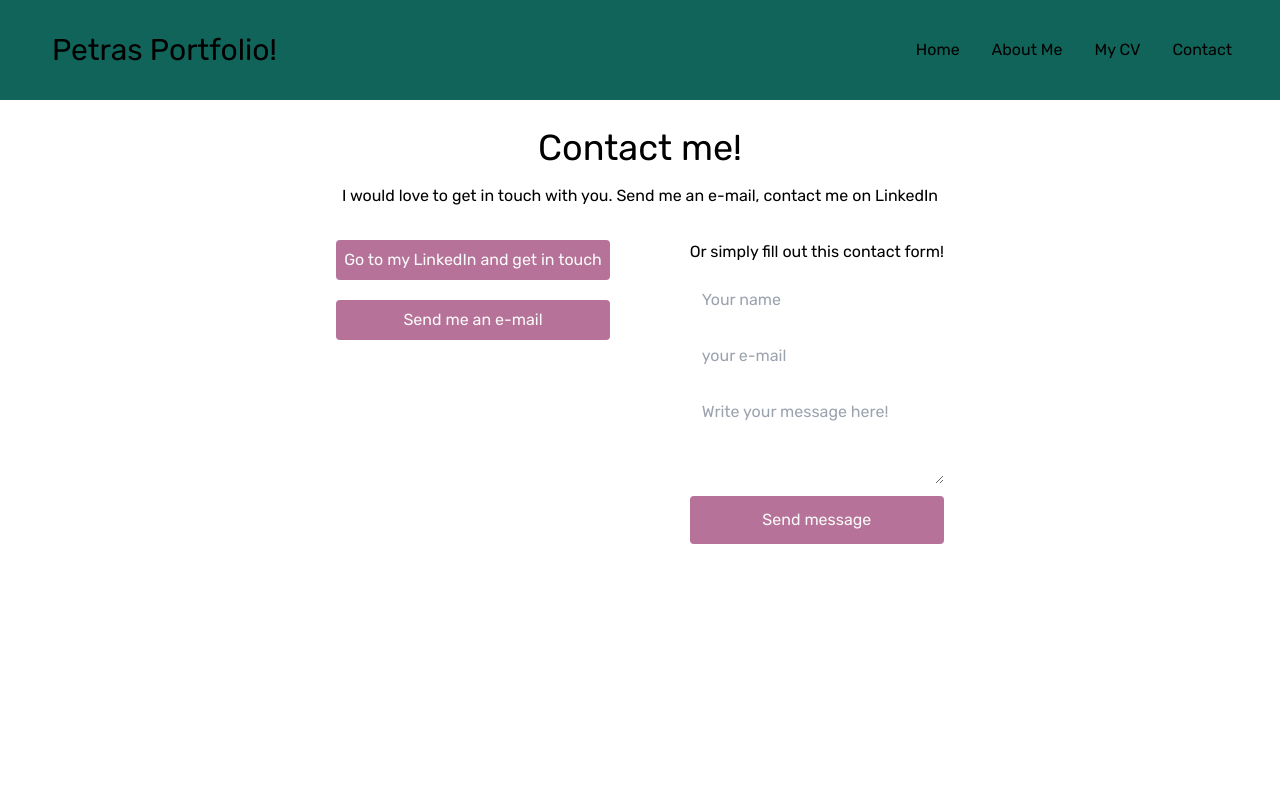
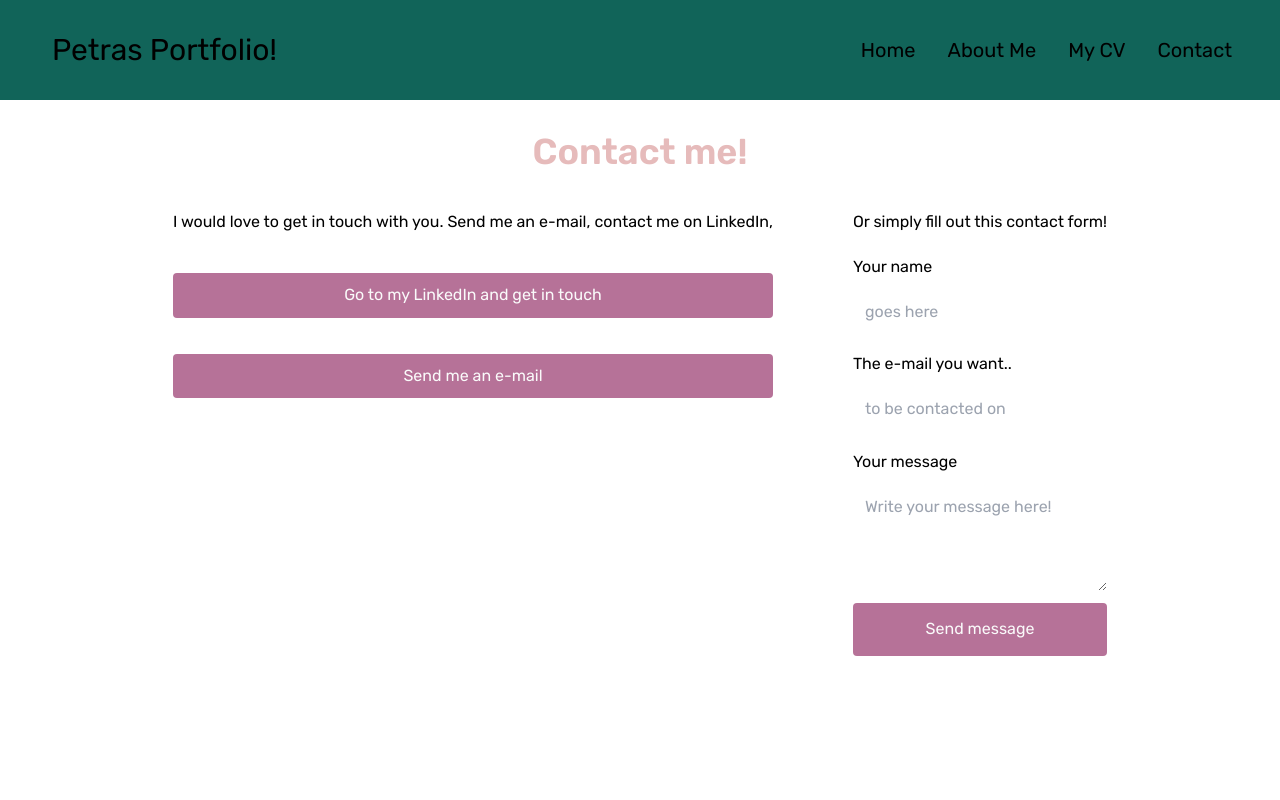
Before and after one commit to Petra-Johansson/portfolio, a Next.js app: page /contact in a window 1280 px wide. Shown: the top 800 px of the page. Built offline with nearby package versions, Linux system fonts and the light colour scheme.

Commit message:
trying to fix contactform. Styling changed.

```diff
--- a/components/contactform.jsx
+++ b/components/contactform.jsx
@@ -23,42 +23,53 @@ export default function ContactForm() {
         "Content-Type": "application/json",
       },
       body: JSON.stringify(messdata),
-    }).then((res) => {
-      console.log("Response recieved");
+    })
+      .then((res) => {
         if (res.status === 200 || 250) {
-        console.log("Response succeeded, message has been sent");
           setSent(true);
           setName("");
           setEmail("");
           setMessage("");
+        } else {
+          console.log("E-mail could not be sent");
         }
-    });
+      })
+      .catch((e) => console.log(e));
   };
 
   return (
     <form className="flex flex-col">
+      <label htmlFor="name" className="flex justify-start mt-2">
+        Your name
+      </label>
       <input
         type="text"
         name="name"
         value={name}
         className="p-3 my-1 rounded"
-        placeholder="Your name"
+        placeholder="goes here"
         required
         onChange={(e) => {
           setName(e.target.value);
         }}
       />
+      <label htmlFor="email" className="flex justify-start mt-2">
+        The e-mail you want..
+      </label>
       <input
         type="email"
         name="email"
         value={email}
         className="p-3 my-1 rounded"
-        placeholder="your e-mail"
+        placeholder="to be contacted on"
         required
         onChange={(e) => {
           setEmail(e.target.value);
         }}
       />
+      <label htmlFor="message" className="flex justify-start mt-2">
+        Your message
+      </label>
       <textarea
         name="message"
         value={message}
@@ -70,14 +81,22 @@ export default function ContactForm() {
           setMessage(e.target.value);
         }}
       />
+
       <input
         type="submit"
         value="Send message"
-        className="text-white bg-purple hover:bg-white hover:text-purple p-3 my-2 rounded"
+        className={
+          sent
+            ? "hidden"
+            : "text-white bg-purple hover:bg-white hover:text-purple hover:cursor-pointer p-3 my-2 rounded"
+        }
         onClick={(e) => {
           sendMessage(e);
         }}
       />
+      <span className={sent ? "text-purple text-bold" : "hidden"}>
+        Your message has been sent and I will respond ASAP :)
+      </span>
     </form>
   );
 }
--- a/components/cvView.jsx
+++ b/components/cvView.jsx
@@ -1,7 +1,7 @@
 export default function CvView() {
     return (
         <>
-        <button className="my-6 p-1 bg-purple rounded-xl hover:bg-white hover:text-purple sm:p-2">To download this for easier viewing, <a href="../assets/CV.png" download> please press here </a> </button>
+        <button className="my-6 p-1 bg-purple rounded-xl hover:bg-white hover:text-purple sm:p-2">To download this, <a href="../assets/CV.png" download> please press here </a> </button>
         <img src="../assets/CV.png" alt="png of my cv" className="md:w-[70%]"></img>
 
         </>
--- a/components/hero.jsx
+++ b/components/hero.jsx
@@ -4,11 +4,12 @@ import Link from "next/link";
 export default function Hero() {
   return (
     <div className="flex flex-col items-center justify-center w-50 p-10 mt-20 ">
-      <h2 className="text-3xl my-4">Hey you! I'm Petra</h2>
-      <p className="sm:max-w-[50%] text-center">
+      <h2 className="text-3xl my-4 font-bold">Hey you! I'm Petra</h2>
+      <p className="sm:max-w-[60ch] text-center mb-7">
         an aspiring frontend developer coming straight from the service business
         with the ambition to create user friendly, but still exciting,
         excperiences!
+
       </p>
 
       <div className="flex flex-col p-4">
--- a/components/navbar.jsx
+++ b/components/navbar.jsx
@@ -4,6 +4,7 @@ import { AiOutlineMenu, AiOutlineClose } from "react-icons/ai";
 
 export default function Navbar() {
   const [nav, setNav] = useState(false);
+  const [hiddenByClick, setHiddenByClick] = useState(true);
 
   const seeNav = () => {
     setNav(!nav);
@@ -13,24 +14,24 @@ export default function Navbar() {
     <div className="fixed left-0 top-0 w-full z-10 ease-in duration-280 bg-green">
       <div className="max-w-[1240px] m-auto flex justify-between items-center p-3">
         <Link href="/">
-          <h1 className="text-3xl p-5 hover:text-light-grey hover:bg-green cursor-pointer rounded-full">
+          <h1 className="text-3xl p-5  hover:bg-purple hover:font-bold cursor-pointer rounded-full">
             Petras Portfolio!
           </h1>
         </Link>
         <ul className="hidden sm:flex">
-          <li className="p-4 hover:text-light-grey hover:bg-green rounded-2xl">
+          <li className="p-4 text-xl hover:bg-purple hover:font-bold rounded-2xl">
             {" "}
             <Link href="/">Home</Link>
           </li>
-          <li className="p-4 hover:text-light-grey hover:bg-green rounded-2xl">
+          <li className="p-4 text-xl hover:bg-purple hover:font-bold rounded-2xl">
             {" "}
             <Link href="/about-me">About Me</Link>
           </li>
-          <li className="p-4 hover:text-light-grey hover:bg-green rounded-2xl">
+          <li className="p-4 text-xl hover:bg-purple hover:font-bold rounded-2xl">
             {" "}
             <Link href="/cv">My CV</Link>
           </li>
-          <li className="p-4  hover:text-light-grey hover:bg-green rounded-2xl">
+          <li className="p-4 text-xl  hover:bg-purple hover:font-bold rounded-2xl">
             <Link href="/contact">Contact</Link>
           </li>
         </ul>
@@ -39,8 +40,8 @@ export default function Navbar() {
          If scrensize is bigger than sm=640px, this menu is hidden
          otherwise it's set to block
          */}
-        <div className="block sm:hidden z-10" onClick={seeNav}>
-          {nav ? <AiOutlineClose size={18} /> : <AiOutlineMenu size={18} />}
+        <div className="flex flex-col  sm:hidden z-30" onClick={seeNav}>
+          {nav ? <AiOutlineClose size={25} /> : <AiOutlineMenu size={25} />}
         </div>
         <div
           className={
@@ -60,7 +61,7 @@ export default function Navbar() {
               <Link href="/cv">My CV</Link>
             </li>
             <li className="p-5">
-              <Link href="/contact">Contact</Link>
+              <Link href="/contact">Contact </Link>
             </li>
           </ul>
         </div>
--- a/pages/api/contact.js
+++ b/pages/api/contact.js
@@ -1,8 +1,10 @@
+require("dotenv").config();
+const nodemailer = require("nodemailer");
+
 export default function (req, res) {
-  require("dotenv").config();
 
+  const { name, email, message } = req.body;
 
-  let nodemailer = require("nodemailer");
   const transporter = nodemailer.createTransport({
     port: 465,
     host: "smtp.gmail.com",
@@ -21,6 +23,26 @@ transporter.verify(function(error, success) {
       console.log("Server is ready to take our messages");
   }
 });
+/*
+ const messageFormat={
+  from: `${email}`,
+    to: process.env.MAILERUSER,
+    subject: `Message sent from ${name}`,
+    text: `${message}` + " | Sent from: " + `${email}`,
+    html: `<div>${message}</div><p>Sent from:
+    ${email}</p>`,
+ }
+
+ transporter.sendMail(messageFormat, (error,data) => {
+  if(error) {
+    console.log(error)
+    res.status(400).send("error" + JSON.stringify(error))
+  } else {
+    console.log("Email has been sent")
+    res.status(200).json({success: true})
+  }
+ })
+*/
 
 
 transporter.sendMail({
@@ -35,7 +57,10 @@ transporter.verify(function(error, success) {
   res.status(200).json({success: true})
 }).catch(error => {
   console.log(error);
-    res.status(400)
+  res.status(400).send({error: "Could not send message"})
 })
 
+
+
+
 }
--- a/pages/contact.jsx
+++ b/pages/contact.jsx
@@ -1,33 +1,43 @@
+import Head from "next/head";
 import ContactForm from "../components/contactform";
 
 export default function Contact() {
   return (
     <div className="flex flex-col items-center text-center w-50 p-10 mt-20">
-      <h1 className="text-4xl my-2">Contact me!</h1>
-      <p className="my-2 max-w-[70%]">
-        I would love to get in touch with you. Send me an e-mail, contact me on
-        LinkedIn
-      </p>
+      <Head>
+        <title>My Portfolio - Contact me</title>
+        <meta
+          name="description"
+          content="This is my portfolio. Generated by create next app"
+        />
+        <link rel="icon" href="/favicon.ico" />
+      </Head>
+      <h1 className="text-4xl my-3 font-bold text-blush">Contact me!</h1>
 
       <div className="flex flex-col sm:flex-row sm:gap-20 my-4 p-2">
         <div className="flex flex-col gap-5">
-          <button className="text-white bg-purple hover:bg-white hover:text-purple p-2 rounded">
+          <p className="text-center">
+            I would love to get in touch with you. Send me an e-mail, contact me
+            on LinkedIn,
+          </p>
+          <button className="text-white bg-purple hover:bg-white hover:text-purple p-2 mt-4 rounded">
             <a href="https://github.com/Petra-Johansson">
               {" "}
               Go to my LinkedIn and get in touch
             </a>
           </button>
-          <button className="text-white bg-purple hover:bg-white hover:text-purple p-2 rounded"onClick={() =>
-                    (window.location.href = "mailto: johansson.m.petra@gmail.com")
-                    }>
-
-              {" "}
-              Send me an e-mail
-
+          <button
+            className="text-white bg-purple hover:bg-white hover:text-purple p-2 mt-4 rounded"
+            onClick={() =>
+              (window.location.href = "mailto: johansson.m.petra@gmail.com")
+            }
+          >
+            {" "}
+            Send me an e-mail
           </button>
         </div>
         <div className="mt-10 sm:mt-0">
-            <p className="mb-2">Or simply fill out this contact form!</p>
+          <p className="mb-2">Or simply fill out this contact form!</p>
           <ContactForm />
         </div>
       </div>
--- a/pages/cv.jsx
+++ b/pages/cv.jsx
@@ -1,10 +1,15 @@
 import CvView from "../components/cvView";
-
+import Head from "next/head";
 
 export default function CV() {
     return (
         <div className="flex flex-col items-center justify-center w-50 p-10 mt-20">
-        <h2 className="p-4">This my CV</h2>
+            <Head>
+        <title>My Portfolio - CV</title>
+        <meta name="description" content="Generated by create next app" />
+        <link rel="icon" href="/favicon.ico" />
+      </Head>
+        <h2 className="text-4xl my-3 font-bold text-blush">This my CV</h2>
 
         <CvView/>
         </div>
--- a/pages/index.jsx
+++ b/pages/index.jsx
@@ -1,5 +1,4 @@
 import Head from "next/head";
-import styles from "../styles/Home.module.css";
 import Hero from "../components/hero";
 
 export default function Home() {
--- a/styles/globals.css
+++ b/styles/globals.css
@@ -8,7 +8,7 @@ body {
   margin: 0;
   scroll-behavior: smooth;
   font-family:  'Rubik', sans-serif;
-  line-height: 1.5;
+  line-height: 1.8;
   display: flex;
   flex-direction: column;
   min-height: 100vh;
@@ -28,12 +28,7 @@ a {
 
 * {
   box-sizing: border-box;
-}
-
-.btn {
-  border-radius: 5px;
   border: none;
-  color: #fafafa;
 }
 
 @media (prefers-color-scheme: dark) {
@@ -41,7 +36,7 @@ a {
     color-scheme: dark;
   }
   body {
-    color: #dcdce9;;
+    color: #D4D8D4;;
     background: #252525;
   }
 }
```
Also changed, not shown: components/personal-info.jsx (+24 -11 lines), pages/about-me.jsx (+13 -5 lines), pages/_app.js (line endings or trailing spaces). Lines whose indentation alone changed are shown as unchanged.
